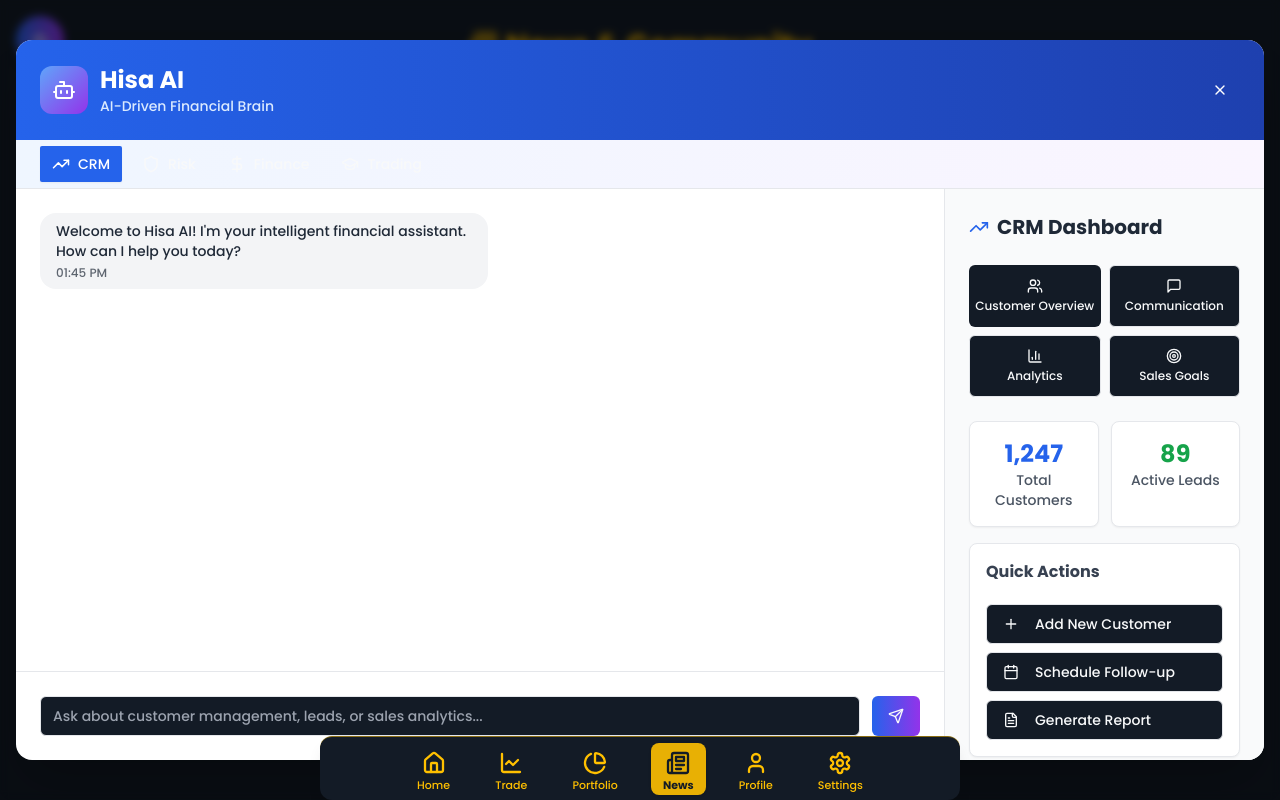
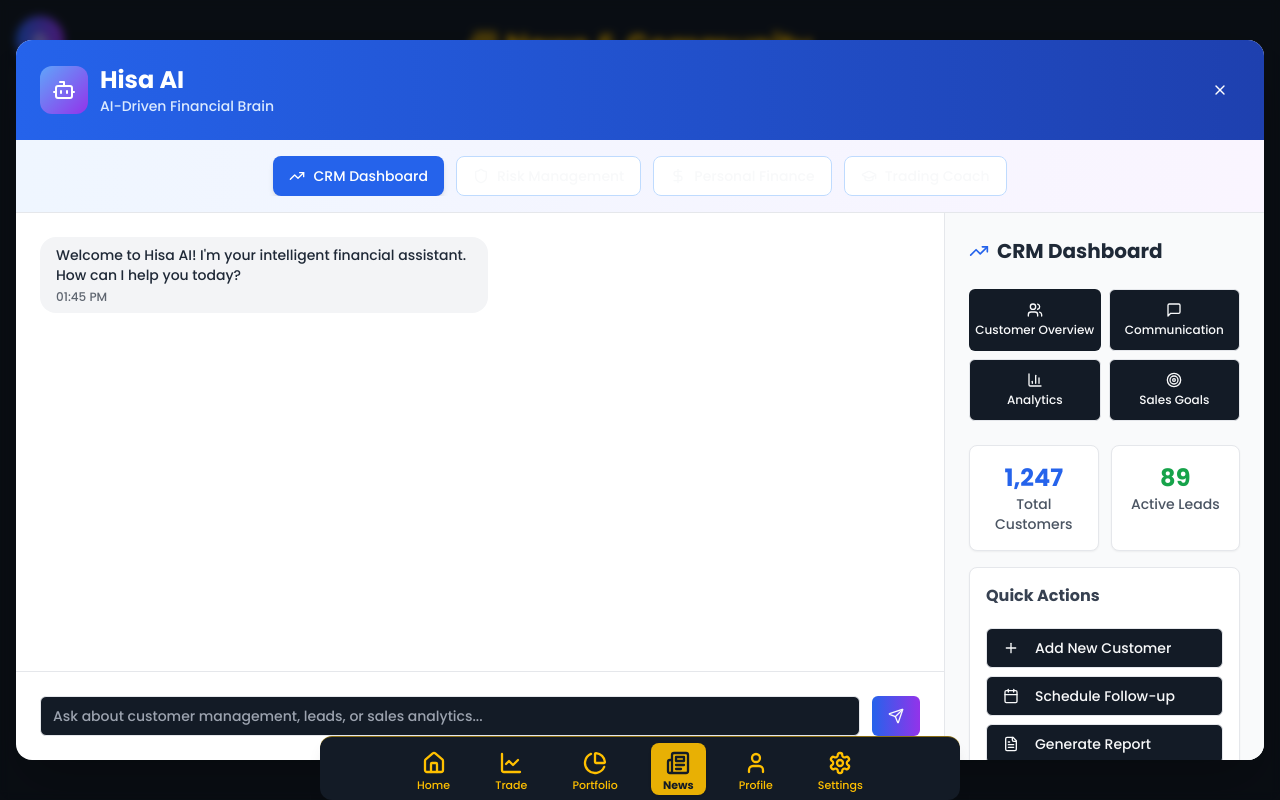
Before and after one commit to HisaHub/hisahub-stock-flow, a React (Vite) app: page /news in a window 1280 px wide. Both pictures are taken after a click on the button "Open Hisa AI". Built offline with nearby package versions, Linux system fonts and the light colour scheme.

Commit message:
Fix: Add tab navigation within Hisa AI
Add navigation buttons for Hisa AI tabs for easier access.

```diff
--- a/src/components/ChatInterface.tsx
+++ b/src/components/ChatInterface.tsx
@@ -165,44 +165,61 @@ const ChatInterface: React.FC<ChatInterfaceProps> = ({ isOpen, onClose }) => {
           </Button>
         </div>
 
-        {/* Module Tabs */}
-        <div className="bg-gradient-to-r from-blue-50 to-purple-50 border-b shrink-0">
-          <Tabs value={activeModule} onValueChange={handleModuleChange} className="w-full">
-            <TabsList className="w-full justify-start bg-transparent p-2 md:p-6 gap-1 md:gap-2 overflow-x-auto">
-              <TabsTrigger
-                value="crm"
-                className="flex items-center gap-1 md:gap-2 text-xs md:text-sm px-2 md:px-3 py-1 md:py-2 data-[state=active]:bg-blue-600 data-[state=active]:text-white whitespace-nowrap"
-              >
-                <TrendingUp size={14} className="md:hidden" />
-                <TrendingUp size={18} className="hidden md:block" />
-                <span className="hidden sm:inline">CRM</span>
-              </TabsTrigger>
-              <TabsTrigger
-                value="risk"
-                className="flex items-center gap-1 md:gap-2 text-xs md:text-sm px-2 md:px-3 py-1 md:py-2 data-[state=active]:bg-blue-600 data-[state=active]:text-white whitespace-nowrap"
-              >
-                <Shield size={14} className="md:hidden" />
-                <Shield size={18} className="hidden md:block" />
-                <span className="hidden sm:inline">Risk</span>
-              </TabsTrigger>
-              <TabsTrigger
-                value="finance"
-                className="flex items-center gap-1 md:gap-2 text-xs md:text-sm px-2 md:px-3 py-1 md:py-2 data-[state=active]:bg-blue-600 data-[state=active]:text-white whitespace-nowrap"
-              >
-                <DollarSign size={14} className="md:hidden" />
-                <DollarSign size={18} className="hidden md:block" />
-                <span className="hidden sm:inline">Finance</span>
-              </TabsTrigger>
-              <TabsTrigger
-                value="trading"
-                className="flex items-center gap-1 md:gap-2 text-xs md:text-sm px-2 md:px-3 py-1 md:py-2 data-[state=active]:bg-blue-600 data-[state=active]:text-white whitespace-nowrap"
-              >
-                <GraduationCap size={14} className="md:hidden" />
-                <GraduationCap size={18} className="hidden md:block" />
-                <span className="hidden sm:inline">Trading</span>
-              </TabsTrigger>
-            </TabsList>
-          </Tabs>
+        {/* Navigation Buttons */}
+        <div className="bg-gradient-to-r from-blue-50 to-purple-50 border-b shrink-0 p-3 md:p-4">
+          <div className="flex gap-2 md:gap-3 justify-center overflow-x-auto">
+            <Button
+              onClick={() => handleModuleChange('crm')}
+              variant={activeModule === 'crm' ? 'default' : 'outline'}
+              className={`flex items-center gap-2 whitespace-nowrap px-3 md:px-4 py-2 rounded-lg transition-all ${
+                activeModule === 'crm'
+                  ? 'bg-blue-600 text-white shadow-md'
+                  : 'bg-white hover:bg-blue-50 border-blue-200'
+              }`}
+            >
+              <TrendingUp size={16} />
+              <span className="text-sm font-medium">CRM Dashboard</span>
+            </Button>
+
+            <Button
+              onClick={() => handleModuleChange('risk')}
+              variant={activeModule === 'risk' ? 'default' : 'outline'}
+              className={`flex items-center gap-2 whitespace-nowrap px-3 md:px-4 py-2 rounded-lg transition-all ${
+                activeModule === 'risk'
+                  ? 'bg-blue-600 text-white shadow-md'
+                  : 'bg-white hover:bg-blue-50 border-blue-200'
+              }`}
+            >
+              <Shield size={16} />
+              <span className="text-sm font-medium">Risk Management</span>
+            </Button>
+
+            <Button
+              onClick={() => handleModuleChange('finance')}
+              variant={activeModule === 'finance' ? 'default' : 'outline'}
+              className={`flex items-center gap-2 whitespace-nowrap px-3 md:px-4 py-2 rounded-lg transition-all ${
+                activeModule === 'finance'
+                  ? 'bg-blue-600 text-white shadow-md'
+                  : 'bg-white hover:bg-blue-50 border-blue-200'
+              }`}
+            >
+              <DollarSign size={16} />
+              <span className="text-sm font-medium">Personal Finance</span>
+            </Button>
+
+            <Button
+              onClick={() => handleModuleChange('trading')}
+              variant={activeModule === 'trading' ? 'default' : 'outline'}
+              className={`flex items-center gap-2 whitespace-nowrap px-3 md:px-4 py-2 rounded-lg transition-all ${
+                activeModule === 'trading'
+                  ? 'bg-blue-600 text-white shadow-md'
+                  : 'bg-white hover:bg-blue-50 border-blue-200'
+              }`}
+            >
+              <GraduationCap size={16} />
+              <span className="text-sm font-medium">Trading Coach</span>
+            </Button>
+          </div>
         </div>
 
         {/* Main Content */}
```
